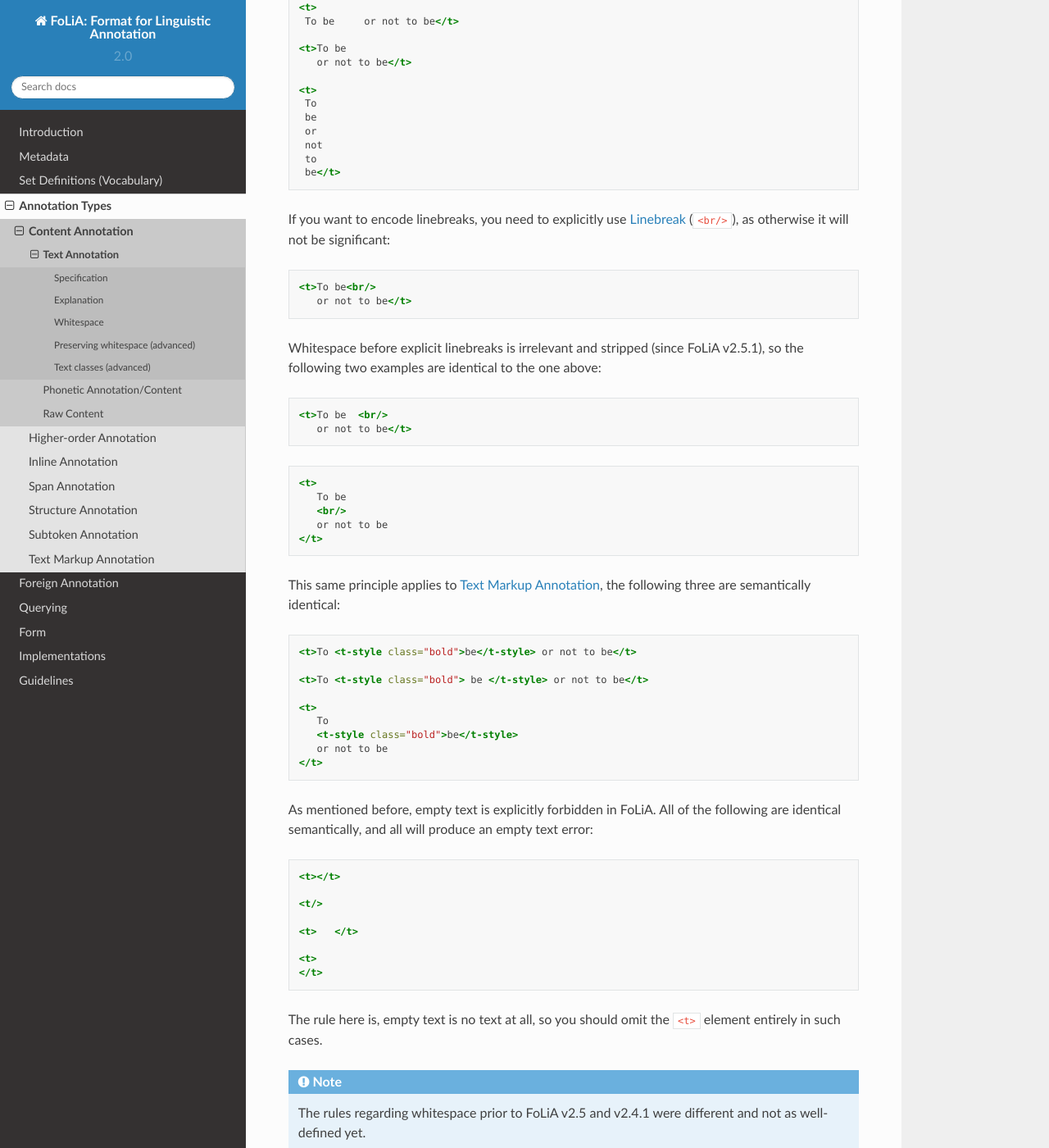
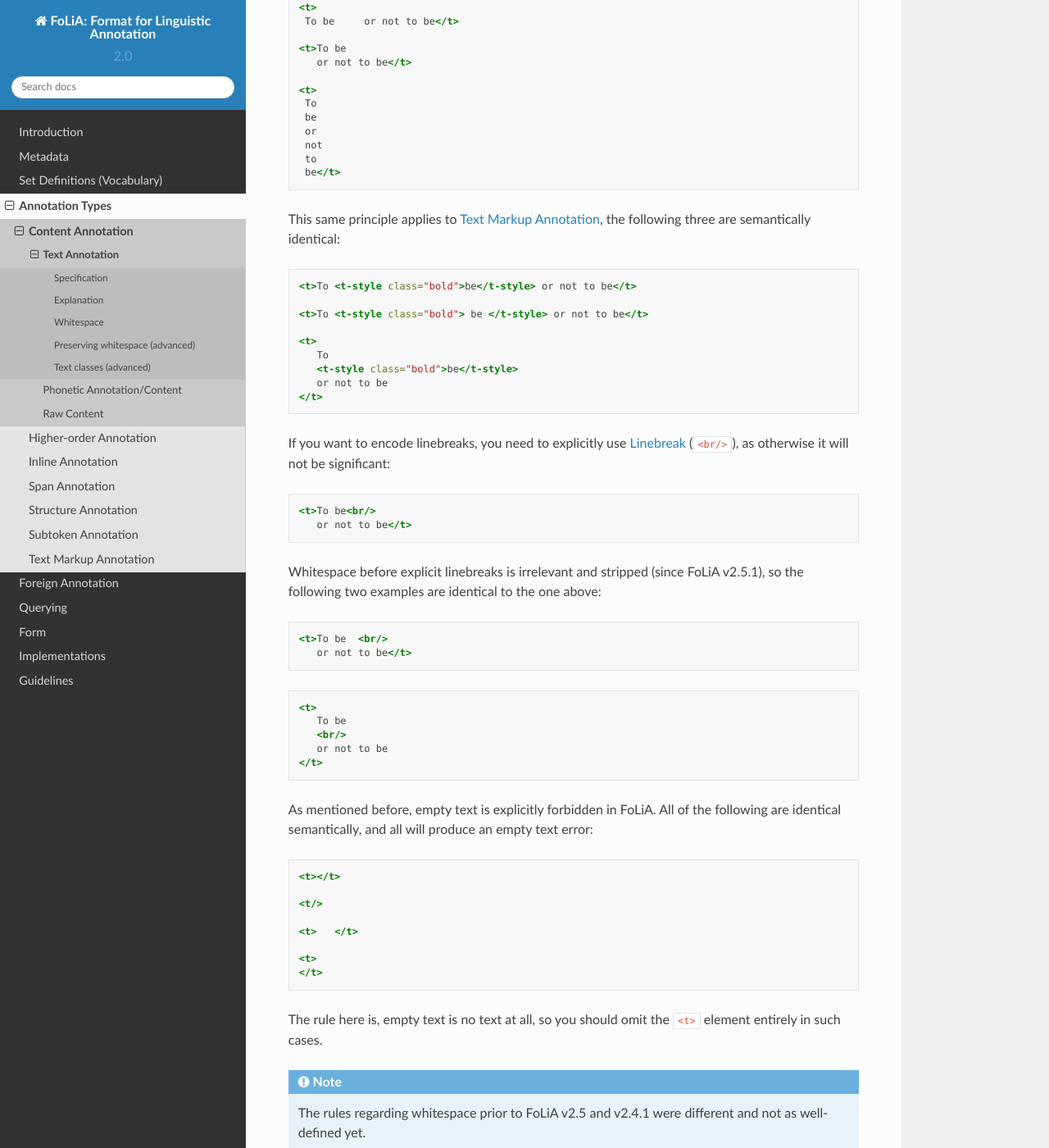
Before and after one commit to proycon/folia, a Sphinx documentation site: the page built from docs/source/text_annotation.rst, in a window 1280 px wide and 1400 px high, scrolled down 4693 px. Shown: the whole window at 82% size. Built offline with Sphinx 7.4.7 and the Read the Docs theme 2.0.0, drawn with Linux system fonts in a browser that asks for light colours.

Commit message:
shuffling some paragraphs in the documentation

```diff
--- a/docs/source/text_annotation.rst
+++ b/docs/source/text_annotation.rst
@@ -199,6 +199,20 @@ effect). Double whitespace is collapsed to a single. As whitespace we consider s
     to
     be</t>
 
+This same principle applies to :ref:`textmarkup_annotation_category`, the following three are semantically identical:
+
+.. code-block:: xml
+
+    <t>To <t-style class="bold">be</t-style> or not to be</t>
+
+    <t>To <t-style class="bold"> be </t-style> or not to be</t>
+
+    <t>
+       To
+       <t-style class="bold">be</t-style>
+       or not to be
+    </t>
+
 If you want to encode linebreaks, you need to explicitly use :ref:`linebreak_annotation` (``<br/>``), as otherwise it will not be significant:
 
 .. code-block:: xml
@@ -221,19 +235,6 @@ Whitespace before explicit linebreaks is irrelevant and stripped (since FoLiA v2
       or not to be
    </t>
 
-This same principle applies to :ref:`textmarkup_annotation_category`, the following three are semantically identical:
-
-.. code-block:: xml
-
-    <t>To <t-style class="bold">be</t-style> or not to be</t>
-
-    <t>To <t-style class="bold"> be </t-style> or not to be</t>
-
-    <t>
-       To
-       <t-style class="bold">be</t-style>
-       or not to be
-    </t>
 
 As mentioned before, empty text is explicitly forbidden in FoLiA. All of the following are identical semantically, and all will
 produce an empty text error:
```
